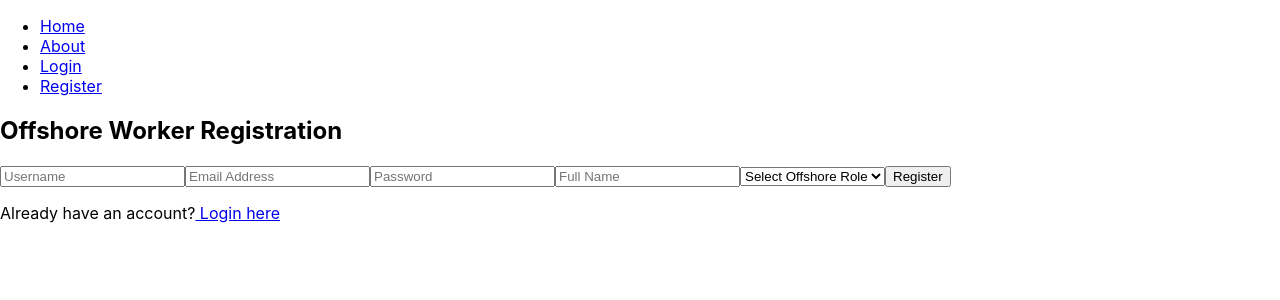
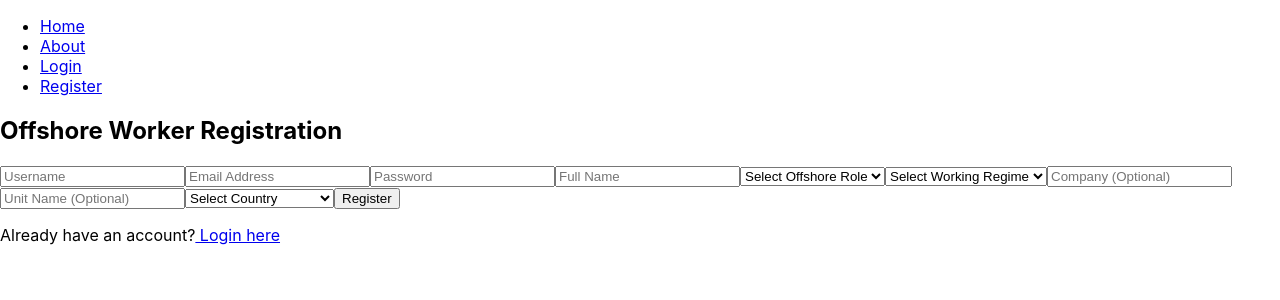
Before and after one commit to OffshoreSync/react-client, a React (Create React App) app: page /register in a window 1280 px wide. Shown: the top 300 px of the page. Built offline with nearby package versions, Linux system fonts and the light colour scheme.

Commit message:
client: Add more info on user
Signed-off-by: Ícaro Hoff <icarohoff@gmail.com>

```diff
--- a/src/components/Dashboard.js
+++ b/src/components/Dashboard.js
@@ -1,8 +1,11 @@
 import React, { useState, useEffect } from 'react';
 import { useNavigate } from 'react-router-dom';
+import axios from 'axios';
+import { OFFSHORE_COUNTRIES } from '../utils/countries';
 
 const Dashboard = () => {
   const [user, setUser] = useState(null);
+  const [showDeleteConfirm, setShowDeleteConfirm] = useState(false);
   const navigate = useNavigate();
 
   useEffect(() => {
@@ -25,6 +28,46 @@ const Dashboard = () => {
     }
   }, [navigate]);
 
+  const handleLogout = () => {
+    localStorage.removeItem('token');
+    localStorage.removeItem('user');
+    navigate('/login');
+  };
+
+  const handleDeleteAccount = async () => {
+    try {
+      const token = localStorage.getItem('token');
+
+      await axios.delete('http://localhost:5000/api/auth/delete-account', {
+        headers: {
+          'Authorization': `Bearer ${token}`
+        }
+      });
+
+      // Clear local storage and redirect
+      localStorage.removeItem('token');
+      localStorage.removeItem('user');
+      navigate('/');
+    } catch (error) {
+      console.error('Account deletion failed', error);
+      alert('Failed to delete account. Please try again.');
+    }
+  };
+
+  // Find country code for display
+  const getCountryCode = (countryName) => {
+    const country = OFFSHORE_COUNTRIES.find(c => c.name === countryName);
+    return country ? country.code : countryName;
+  };
+
+  // Format working regime display
+  const formatWorkingRegime = (days) => {
+    if (days === 7 || days === 14 || days === 28) {
+      return `${days} Days (Predefined)`;
+    }
+    return `${days} Days (Custom)`;
+  };
+
   // If no user, return null to prevent rendering
   if (!user) return null;
 
@@ -37,18 +80,45 @@ const Dashboard = () => {
         <p>Username: {user.username}</p>
         <p>Email: {user.email}</p>
         <p>Offshore Role: {user.offshoreRole}</p>
+        <p>Working Regime: {formatWorkingRegime(user.workingRegime)}</p>
+        {user.company && <p>Company: {user.company}</p>}
+        {user.unitName && <p>Unit Name: {user.unitName}</p>}
+        <p>Country: {user.country} ({getCountryCode(user.country)})</p>
       </div>
-      <button
-        onClick={() => {
-          // Logout functionality
-          localStorage.removeItem('token');
-          localStorage.removeItem('user');
-          navigate('/login');
-        }}
-        className="logout-button"
-      >
-        Logout
-      </button>
+
+      <div className="dashboard-actions">
+        <button
+          onClick={handleLogout}
+          className="logout-button"
+        >
+          Logout
+        </button>
+
+        {!showDeleteConfirm ? (
+          <button
+            onClick={() => setShowDeleteConfirm(true)}
+            className="delete-account-button"
+          >
+            Delete Account
+          </button>
+        ) : (
+          <div className="delete-confirm">
+            <p>Are you sure you want to delete your account? This action cannot be undone.</p>
+            <button
+              onClick={handleDeleteAccount}
+              className="confirm-delete-button"
+            >
+              Confirm Delete
+            </button>
+            <button
+              onClick={() => setShowDeleteConfirm(false)}
+              className="cancel-delete-button"
+            >
+              Cancel
+            </button>
+          </div>
+        )}
+      </div>
     </div>
   );
 };
--- a/src/components/Login.js
+++ b/src/components/Login.js
@@ -1,6 +1,7 @@
 import React, { useState } from 'react';
 import { useNavigate, Link } from 'react-router-dom';
 import axios from 'axios';
+// import { OFFSHORE_COUNTRIES } from '../utils/countries'; Unused
 
 const Login = () => {
   const [formData, setFormData] = useState({
--- a/src/components/Register.js
+++ b/src/components/Register.js
@@ -1,6 +1,7 @@
 import React, { useState } from 'react';
 import { useNavigate, Link } from 'react-router-dom';
 import axios from 'axios';
+import { OFFSHORE_COUNTRIES } from '../utils/countries';
 
 const Register = () => {
   const [formData, setFormData] = useState({
@@ -8,23 +9,70 @@ const Register = () => {
     email: '',
     password: '',
     fullName: '',
-    offshoreRole: ''
+    offshoreRole: '',
+    workingRegime: '',
+    customWorkingRegime: '',
+    company: '',
+    unitName: '',
+    country: ''
   });
   const [error, setError] = useState('');
 
   const navigate = useNavigate();
 
-  const { username, email, password, fullName, offshoreRole } = formData;
+  const {
+    username,
+    email,
+    password,
+    fullName,
+    offshoreRole,
+    workingRegime,
+    customWorkingRegime,
+    company,
+    unitName,
+    country
+  } = formData;
 
   const onChange = e => {
-    setFormData({ ...formData, [e.target.name]: e.target.value });
+    const { name, value } = e.target;
+    setFormData(prevState => ({
+      ...prevState,
+      [name]: value,
+      // Reset custom working regime if predefined option is selected
+      ...(name === 'workingRegime' && value !== 'custom'
+        ? { customWorkingRegime: '' }
+        : {})
+    }));
     setError(''); // Clear error when user starts typing
   };
 
   const onSubmit = async e => {
     e.preventDefault();
     try {
-      const res = await axios.post('http://localhost:5000/api/auth/register', formData);
+      // Determine the final working regime value
+      const finalWorkingRegime = workingRegime === 'custom'
+        ? parseInt(customWorkingRegime, 10)
+        : parseInt(workingRegime, 10);
+
+      // Validate custom working regime
+      if (workingRegime === 'custom' &&
+          (isNaN(finalWorkingRegime) || finalWorkingRegime < 29 || finalWorkingRegime > 365)) {
+        setError('Custom working regime must be a number between 29 and 365');
+        return;
+      }
+
+      // Remove empty strings for optional fields
+      const submitData = {
+        ...formData,
+        workingRegime: finalWorkingRegime,
+        company: company.trim() || null,
+        unitName: unitName.trim() || null
+      };
+
+      // Remove custom working regime from submitted data
+      delete submitData.customWorkingRegime;
+
+      const res = await axios.post('http://localhost:5000/api/auth/register', submitData);
 
       // Store user token and info in localStorage
       localStorage.setItem('token', res.data.token);
@@ -88,6 +136,60 @@ const Register = () => {
           <option value="Management">Management</option>
         </select>
 
+        <select
+          name="workingRegime"
+          value={workingRegime}
+          onChange={onChange}
+          required
+        >
+          <option value="">Select Working Regime</option>
+          <option value="7">7 Days</option>
+          <option value="14">14 Days</option>
+          <option value="28">28 Days</option>
+          <option value="custom">Custom</option>
+        </select>
+
+        {workingRegime === 'custom' && (
+          <input
+            type="number"
+            placeholder="Enter Custom Days (29-365)"
+            name="customWorkingRegime"
+            value={customWorkingRegime}
+            onChange={onChange}
+            min="29"
+            max="365"
+            required
+          />
+        )}
+
+        <input
+          type="text"
+          placeholder="Company (Optional)"
+          name="company"
+          value={company}
+          onChange={onChange}
+        />
+        <input
+          type="text"
+          placeholder="Unit Name (Optional)"
+          name="unitName"
+          value={unitName}
+          onChange={onChange}
+        />
+        <select
+          name="country"
+          value={country}
+          onChange={onChange}
+          required
+        >
+          <option value="">Select Country</option>
+          {OFFSHORE_COUNTRIES.map(country => (
+            <option key={country.code} value={country.name}>
+              {country.name}
+            </option>
+          ))}
+        </select>
+
         {error && <p className="error-message">{error}</p>}
 
         <button type="submit">Register</button>
--- /dev/null
+++ b/src/utils/countries.js
@@ -0,0 +1,23 @@
+// Countries ordered by offshore oil production size (as of 2021)
+export const OFFSHORE_COUNTRIES = [
+  { code: 'US', name: 'United States', rank: 1 },
+  { code: 'BR', name: 'Brazil', rank: 2 },
+  { code: 'NO', name: 'Norway', rank: 3 },
+  { code: 'GB', name: 'United Kingdom', rank: 4 },
+  { code: 'MX', name: 'Mexico', rank: 5 },
+  { code: 'CN', name: 'China', rank: 6 },
+  { code: 'IN', name: 'India', rank: 7 },
+  { code: 'CA', name: 'Canada', rank: 8 },
+  { code: 'AU', name: 'Australia', rank: 9 },
+  { code: 'AZ', name: 'Azerbaijan', rank: 10 },
+  { code: 'NG', name: 'Nigeria', rank: 11 },
+  { code: 'KW', name: 'Kuwait', rank: 12 },
+  { code: 'QA', name: 'Qatar', rank: 13 },
+  { code: 'SA', name: 'Saudi Arabia', rank: 14 },
+  { code: 'AE', name: 'United Arab Emirates', rank: 15 },
+  { code: 'RU', name: 'Russia', rank: 16 },
+  { code: 'NL', name: 'Netherlands', rank: 17 },
+  { code: 'IT', name: 'Italy', rank: 18 },
+  { code: 'DK', name: 'Denmark', rank: 19 },
+  { code: 'MY', name: 'Malaysia', rank: 20 }
+].sort((a, b) => a.name.localeCompare(b.name)); // Alphabetical order for dropdown
```
